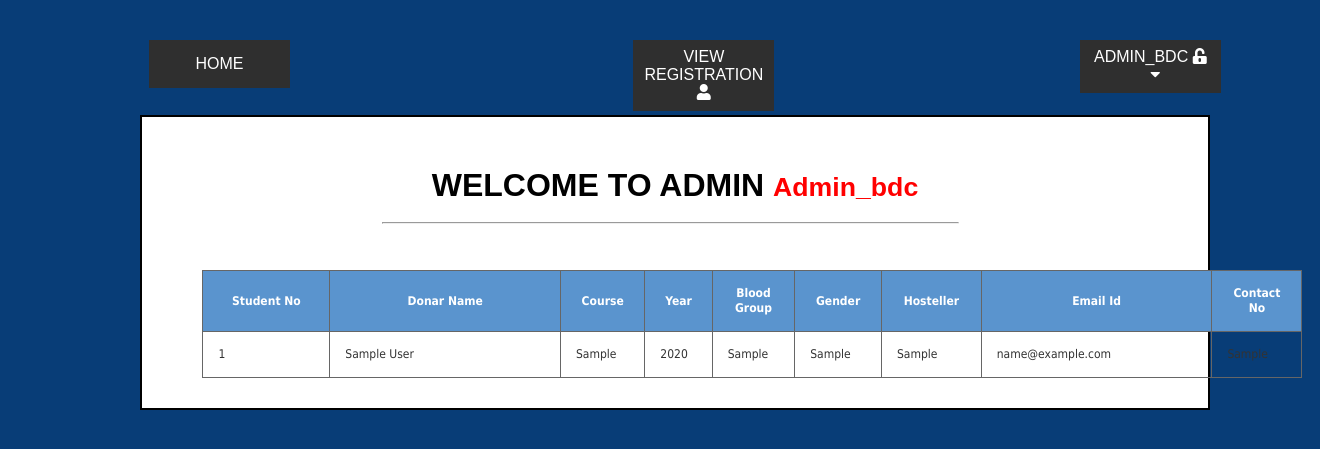
After one commit to hashirhasan/BDC-2019, a PHP site: page /admin/view_user.php in a window 1320 px wide. The commit adds this page. Shown: the top 449 px of the page. Run offline with PHP 8.4, Linux system fonts and the light colour scheme; a user stored in the database is signed in; tables that the repository leaves empty hold one stand-in row (values such as "Sample post"); some libraries are stand-ins or nearby versions.

Commit message:
final code

```diff
--- /dev/null
+++ b/admin/connect.php
@@ -0,0 +1,10 @@
+<?php
+
+$connection=mysqli_connect('localhost','root','','bdc');                   //making connection to the database medicare1
+    if(!$connection){
+        die("connection failed");
+    }
+
+
+
+?>
--- /dev/null
+++ b/admin/include/adminheader.php
@@ -0,0 +1,165 @@
+ <?php include"connect.php" ?>     <!--for making connection with database -->
+<?php ob_start(); ?>
+<?php session_start(); ?>                           <!-- //starting the session  --->
+<?php
+if(isset($_SESSION['user_role']))
+{
+ if($_SESSION['user_role']!=='admin')
+   header("Location:./login.php");
+
+}
+else if(!isset($_SESSION['user_role']))
+{
+    header("Location:./login.php");
+}
+?>
+<!DOCTYPE html>
+<html>
+<head>
+	<title>index</title>
+
+    <link rel="stylesheet" href="https://use.fontawesome.com/releases/v5.3.1/css/all.css" integrity="sha384-mzrmE5qonljUremFsqc01SB46JvROS7bZs3IO2EmfFsd15uHvIt+Y8vEf7N7fWAU" crossorigin="anonymous">
+
+	<style type="text/css">
+          *{
+                padding:0;
+                margin:0;
+              box-sizing: border-box;
+            }
+            body {
+            background:#083D77;
+            font-family: arial;
+            padding: 10px;
+            }
+		.navbar ul{
+			list-style: none ;
+
+		}
+      ul li {
+      	 background-color:#2F2F2F;
+      	width:10.7vw;
+      	float: left;
+      	padding: 0.625vw;
+        text-align: center;
+
+
+      }
+        ul li ul{
+            position: absolute;
+            display: none;
+            margin-left:-10px;
+            margin-top:9.99px;
+        }
+        ul li:hover>ul{
+            display: block;
+
+        }
+        ul li a:hover{
+            color:#DA4167;
+        }
+
+         ul li a{
+       text-decoration: none;
+       color: white;
+       display: block;
+             text-transform: uppercase;
+      }
+   .admin{
+
+       padding: 50px 50px 0px 50px;
+
+        }
+
+
+
+    .row::after {
+    content: "";
+    clear: both;
+    display: table;
+    }
+
+    [class*="col-"] {
+    float: left;
+    padding: 30px;
+    }
+    .col-1 {width: 8.33%;}
+    .col-2 {width: 16.66%;}
+    .col-3 {width: 25%;}
+    .col-4 {width: 33.33%;}
+    .col-5 {width: 41.66%;}
+    .col-6 {width: 50%;}
+    .col-7 {width: 58.33%;}
+    .col-8 {width: 66.66%;}
+    .col-9 {width: 75%;}
+    .col-10 {width: 83.33%;}
+    .col-11 {width: 91.66%;}
+    .col-12 {width: 100%;}
+
+        table{
+
+        }
+
+    table, th,td {
+        border: 1px solid black;
+         border-collapse: collapse;
+
+    }
+    th, td {
+        padding: 15px;
+
+        }
+
+        table th {
+	border-width: 1px;
+	border-style: solid;
+	border-color: #666666;
+	color:#FFFFFF;
+	background-color: #5A94CE; /*#66CCFF*/
+
+}
+/*
+        #appadd {
+  white-space: nowrap;
+overflow: hidden;
+width: 180px;
+height: 30px;
+text-overflow: ellipsis;
+}
+*/
+
+        .form{
+            padding:10px;
+            width:500px;
+        }
+
+.para{
+
+    background-color: white;
+    margin:5% 100px 0px 130px;
+    border: 2px solid black;
+}
+
+
+           text-transform: capitalize
+
+	</style>
+</head>
+<body>
+    <div class="navbar" style="padding:30px 0px 10px 20px;">
+    <ul>
+		 <li style="margin-left:9vw; padding:15px;"><a href="./index.php">Home</a></li>
+         <li style="margin-left:26vw;"><a href="view_user.php">view registration <i class="fas fa-user"></i></a>
+          <li style="margin-left:23.125vw;"> <a href=""><?php echo $_SESSION['username']; ?> <i class="fas fa-unlock-alt"></i> <i style=" margin-left:10px;"class="fas fa-caret-down"></i></a>
+              <ul>
+                <li><a href="logout.php">Logout <i class="fas fa-lock"></i></a></li>
+               </ul>
+        </li>
+    </ul>
+    </div>
+
+    <div class="para">
+     <div class="admin" >
+
+   <h1 style="text-align:center;">WELCOME TO ADMIN <small  style="text-transform: capitalize;color:red;">  <?php echo $_SESSION['username']; ?></small></h1><br>
+            <hr style="width:43.75vw;background-color:blue; position:absolute; margin-left:14.37vw;">
+             <br>
--- /dev/null
+++ b/admin/logout.php
@@ -0,0 +1,6 @@
+<?php session_start(); ?>
+<?php session_destroy(); ?>                 <!--for ending the session  -->
+<?php
+
+header("Location:./login.php");       //updating the location
+?>
--- /dev/null
+++ b/admin/view_user.php
@@ -0,0 +1,112 @@
+ <?php include "include/adminheader.php"?>
+
+
+            <div class="row">
+                <div class="col-1"></div>
+                <div class="col-8">
+<style>
+  td,th{
+            padding: 15px;
+        }
+
+
+ #appadd {
+    white-space: nowrap;
+    overflow: hidden;
+    width: 40px;
+    height: 40px;
+    text-overflow: ellipsis;
+}
+
+table.gridtable {
+
+	font-family: tahoma;
+	line-height:15px;
+	font-size:12px;
+	color:#333333;
+	border-width: 1px;
+
+	border-color: #666666;
+	border-collapse: collapse;
+
+}
+table.gridtable th {
+	border-width: 1px;
+	border-style: solid;
+	border-color: #666666;
+	color:#FFFFFF;
+	background-color: #5A94CE; /*#66CCFF*/
+
+}
+table.gridtable td {
+	border-width: 1px;
+	border-style: solid;
+	border-color: #666666;
+	background-color: transparent;
+
+}
+
+
+</style>
+
+
+
+<table style="margin-left:-100px;" width="1100px" style="table-layout:fixed;" class="gridtable" >
+                    <thead>
+                    <tr>
+                        <th width="110px">Student No</th>
+                        <th width="200px">Donar Name</th>
+                        <th>Course</th>
+                        <th>Year</th>
+                        <th >Blood Group</th>
+                        <th >Gender</th>
+                         <th>Hosteller</th>
+                         <th width="200px">Email Id</th>
+						<th>Contact No</th>
+                        </tr>
+                  </thead>
+                    <tbody>
+                     <?php
+
+                        $query="SELECT * FROM users";
+                        $result=mysqli_query($connection,$query);
+                       if(!$result){
+                           die("query failed".mysqli_error($connection));
+                       }
+                        while($row=mysqli_fetch_assoc($result))
+                        {
+							 $name = $row['name'];
+							$student_no = $row['student_no'];
+							$email = $row['email'];
+							$contact = $row['contact'];
+							$year = $row['year'];
+							$course = $row['course'];
+							$gender = $row['gender'];
+							$hostler = $row['hostler'];
+							$bloodgroup = $row['blood_group'];
+                         echo"<tr>";
+								echo"<td >{$student_no}</td>";
+								echo"<td id='appadd'>{$name}</td>";
+								echo"<td id='appadd'>{$course}</td>";
+								echo"<td id='appadd'>{$year}</td>";
+								echo"<td id='appadd'>{$bloodgroup}</td>";
+								echo"<td id='appadd' >{$gender}</td>";
+								echo"<td id='appadd' >{$hostler}</td>";
+								echo"<td id='appadd'>{$email}</td>";
+								echo"<td id='appadd' >{$contact}</td>";
+                         echo"</tr>";
+
+                        }
+
+                    ?>
+                    </tbody>
+                    </table>
+
+
+					  </div>
+                <div class="col-3"></div>
+             </div>
+    </div>
+    </div>
+</body>
+</html>
--- a/js/validations.js
+++ b/js/validations.js
@@ -1,4 +1,5 @@
-function recaptchaCallback(){$('#register').removeAttr('disabled')};$(document).ready(function(){$.ajax({url:"check_email.php",success:function(result){var result=$.parseJSON(result);console.log("number of registrations ->",result.count['COUNT(student_no)'])}});var bool_email=!0;var bool_student_no=!0;var bool_contact=!0;function validate_student_no(){var student_no=$('#student_no').val();var regex=/^([1][5-8]\d{5}[Dd]{0,1})$/;if(student_no==''){$('#err_student_no').text('Student number cannot be empty');$('#err_student_no').fadeIn("2500").show();return!1}
+function recaptchaCallback(){$('#register').removeAttr('disabled')};$(document).ready(function(){$.ajax({url:"check_email.php",success:function(result){var result=$.parseJSON(result);console.log("number of registrations ->",result.count['COUNT(student_no)'])}});var bool_email=!0;var bool_student_no=!0;var bool_contact=!0;
+function validate_student_no(){var student_no=$('#student_no').val();var regex=/^([1][5-8]\d{5}[Dd]{0,1})$/;if(student_no==''){$('#err_student_no').text('Student number cannot be empty');$('#err_student_no').fadeIn("2500").show();return!1}
 else if((regex.test(student_no))!=!0){$('#err_student_no').text('Invalid student number');$('#err_student_no').fadeIn("2500").show();return!1}
 else{return!0}}
 function validate_name(){var name=$('#name').val();if(name==''){$('#err_name').text('Name cannot be empty');$('#err_name').fadeIn("2500").show();return!1}
--- a/registration.php
+++ b/registration.php
@@ -34,7 +34,7 @@
     if($response['success']== true)
     {
 
-		if(empty($name))
+			if(empty($name))
 		{
 			$error['name'] = 'Name cannot be empty';
 		}
@@ -42,6 +42,8 @@
 		{
 			$error['name'] = 'Invalid name';
 		}
+
+
 
 		if(empty($student_no))
 		{
```
Also changed, not shown: admin/index.php (added, +20 -0 lines), admin/login.php (added, +114 -0 lines), bdc.sql (added, +93 -0 lines), css/login.css (added, +129 -0 lines), users.sql (deleted, +0 -68 lines), css/style.css.
